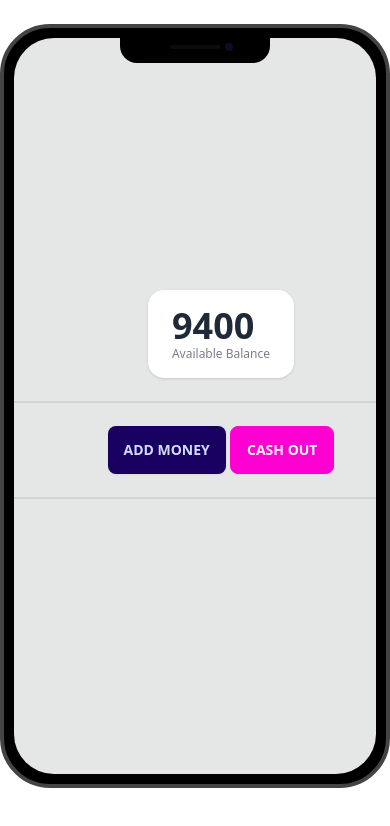
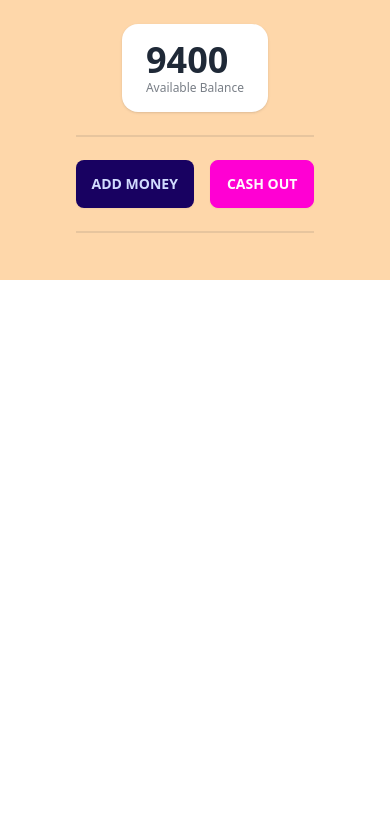
Before and after one commit to inzamulhaque1/Payoo-MFS, a plain HTML site: page home.html in a window 390 px wide. Drawn offline with nearby package versions, Linux system fonts and the light colour scheme.

Commit message:
add money section responsive

```diff
--- a/home.html
+++ b/home.html
@@ -10,15 +10,14 @@
 
 </head>
 
-<body>
-    <main class="flex justify-center mt-6">
-        <div class="mockup-phone">
-            <div class="camera"></div>
-            <div class="display">
-                <div class="artboard artboard-demo phone-3">
+<body class="bg-orange-200">
 
+
+    <div class="flex justify-center py-6">
+
+        <div>
             <!-- Available Balance -->
-                    <div>
+            <div class="flex justify-center">
                 <div class="stats shadow">
                     <div class="stat">
                         <div id="account-balance" class="stat-value">9400</div>
@@ -32,7 +31,7 @@
 
             <!-- button -->
 
-                    <div>
+            <div class="flex justify-center gap-4" >
                 <button id="btn-show-add-money" class="btn btn-primary bg-[#180161] border-none">ADD MONEY</button>
                 <button id="btn-show-cash-out" class="btn btn-secondary">CASH OUT</button>
             </div>
@@ -46,8 +45,8 @@
                         <label class="label">
                             <span class="label-text">Amount</span>
                         </label>
-                                <input id="input-add-money" type="text" placeholder="Enter Amount"
-                                    class="input input-bordered" required />
+                        <input id="input-add-money" type="text" placeholder="Enter Amount" class="input input-bordered"
+                            required />
                     </div>
                     <div class="form-control">
                         <label class="label">
@@ -88,12 +87,10 @@
             </div>
 
             <!-- Cash Out END -->
-
+        </div>
 
     </div>
-            </div>
-        </div>
-    </main>
+
 
 
     <!-- <script src="./js/home.js"></script> -->
```
Lines whose indentation alone changed are shown as unchanged.
